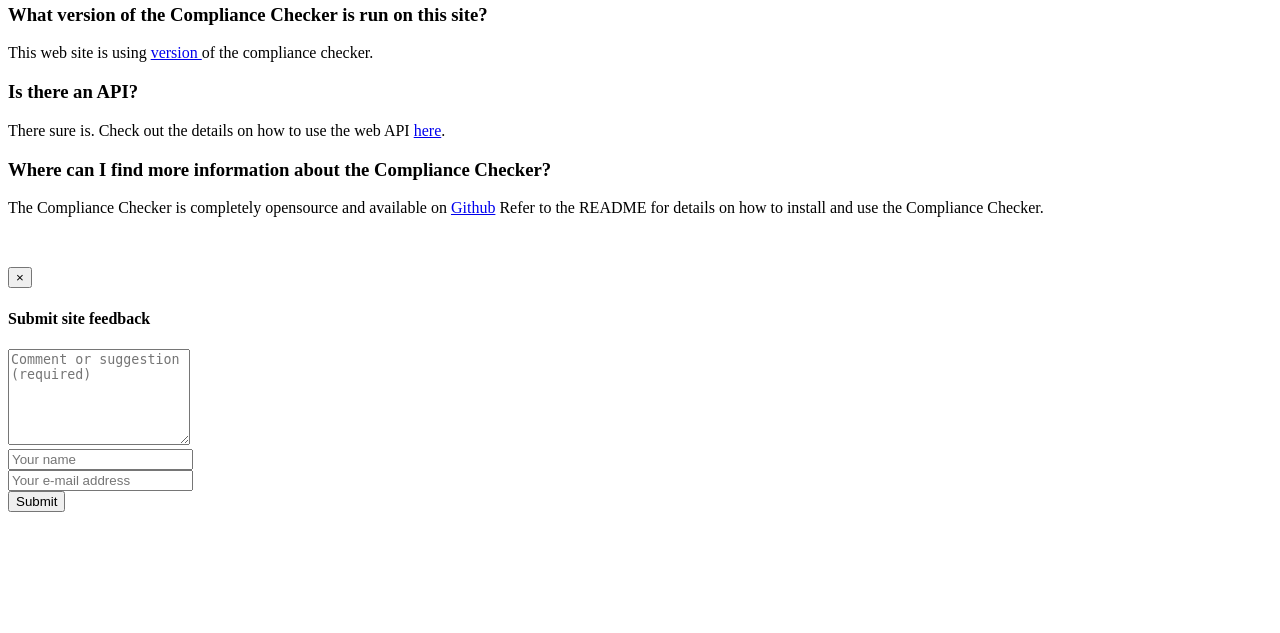
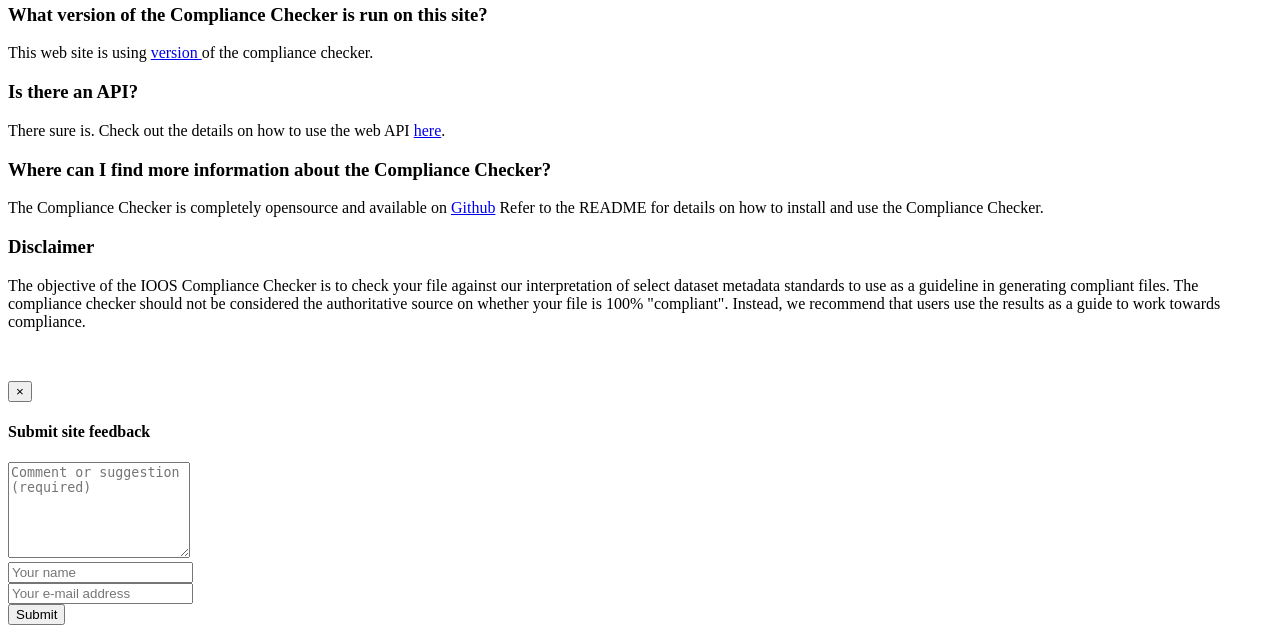
Before and after one commit to ioos/compliance-checker-web, a Flask app: template cchecker_web/templates/about.html in a window 1280 px wide. Shown: the part 407-1040 px from the top of the page. Before the commit the page ends 919 px from the top, so only its background shows below. Run offline with Flask 2, Linux system fonts and the light colour scheme; the template is opened without the code that fills it, so the values that code supplies are empty; parts of the project's set-up code (start-up, migrations or seed data) failed here and were passed over.

Commit message:
Update about page with disclaimer

```diff
--- a/cchecker_web/templates/about.html
+++ b/cchecker_web/templates/about.html
@@ -83,8 +83,15 @@
         <div class="about-faq">
           <h3>Where can I find more information about the Compliance Checker?</h3>
         </div>
+        <div class="about-faq">
+          The Compliance Checker is completely opensource and available on <a target="_blank" href="https://github.com/ioos/compliance-checker">Github</a> Refer to the README for details on how to install and use the Compliance Checker.
+        </div>
+
+        <div class="about-faq">
+          <h3>Disclaimer</h3>
+        </div>
         <div class="about-faq" style="padding-bottom: 50px">
-          The Compliance Checker is completely opensource and available on <a target="_blank" href="https://github.com/ioos/compliance-checker">Github</a> Refer to the README for details on how to install and use the Compliance Checker.
+          The objective of the IOOS Compliance Checker is to check your file against our interpretation of select dataset metadata standards to use as a guideline in generating compliant files. The compliance checker should not be considered the authoritative source on whether your file is 100% "compliant". Instead, we recommend that users use the results as a guide to work towards compliance.
         </div>
       </div>
     </div>
```
